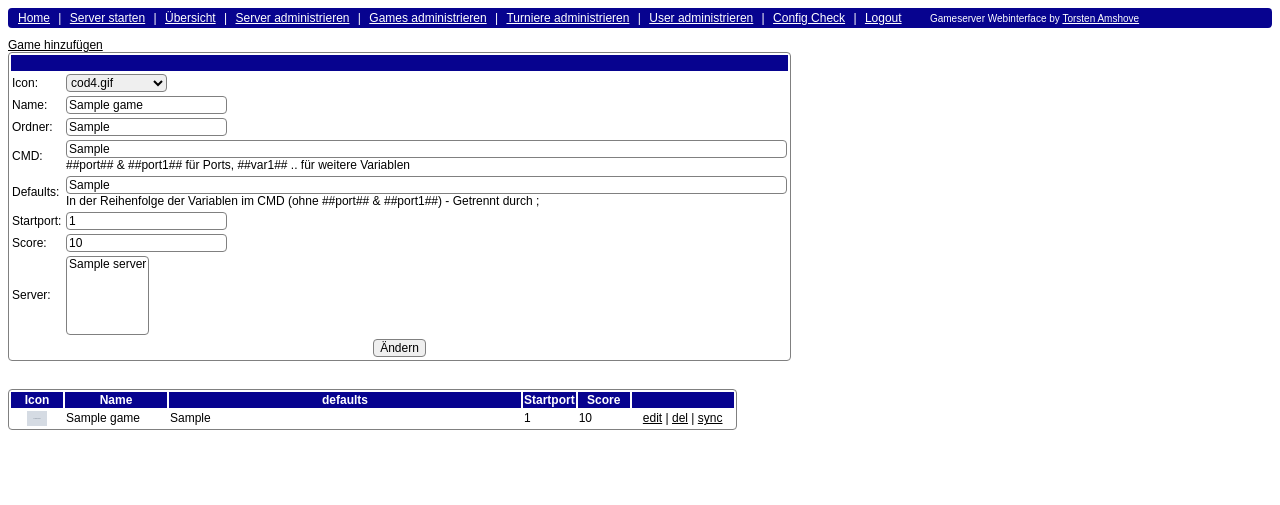
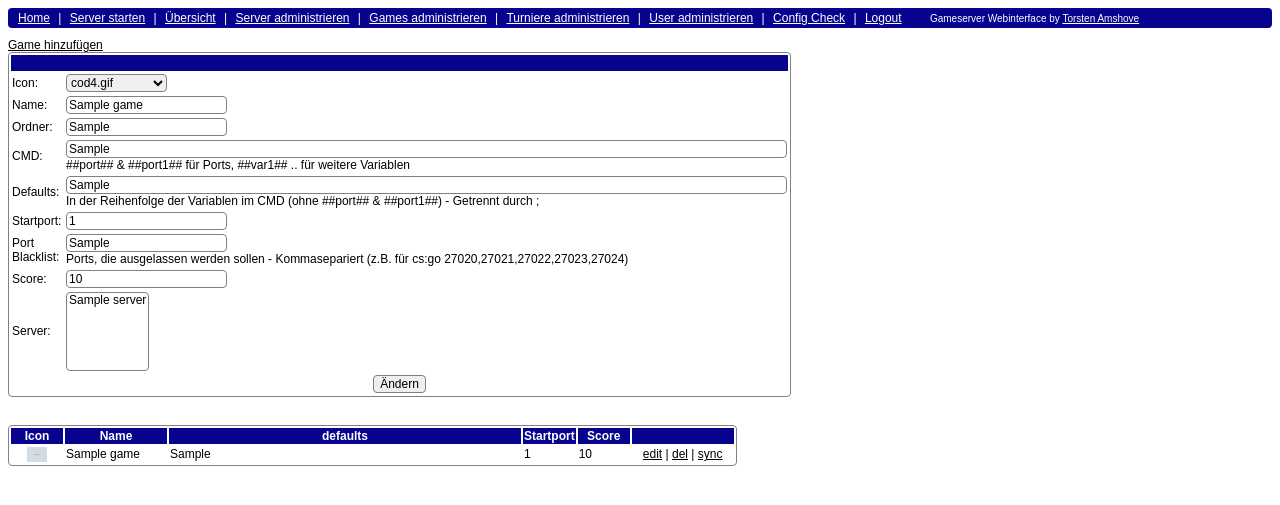
Before and after one commit to amshove/gameserver_webinterface, a PHP site: page /index.php?page=games&cmd=edit&id=1 in a window 1280 px wide. Shown: the top 505 px of the page. Run offline with PHP 8.4, Linux system fonts and the light colour scheme; a user stored in the database is signed in; tables that the repository leaves empty or names only in its code hold one stand-in row (values such as "Sample post"); grey boxes marked "Sample" are stand-in pictures; data that the repository does not hold is empty.

Commit message:
- Neu: Blacklist fuer gameserver Ports, um z.B. bei cs:go die versteckten Ports zu ueberspringen (closes #25)

```diff
--- a/DB.sql
+++ b/DB.sql
@@ -28,6 +28,7 @@ CREATE TABLE IF NOT EXISTS `games` (
   `cmd` text NOT NULL,
   `defaults` text NOT NULL,
   `start_port` int(11) NOT NULL,
+  `port_blacklist` varchar(250) NOT NULL,
   `score` int(11) NOT NULL,
   PRIMARY KEY (`id`)
 ) ENGINE=MyISAM  DEFAULT CHARSET=latin1;
--- /dev/null
+++ b/DB_patch_20141029.sql
@@ -0,0 +1 @@
+ALTER TABLE `games` ADD `port_blacklist` VARCHAR( 250 ) NOT NULL AFTER `start_port`
--- a/anlegen.php
+++ b/anlegen.php
@@ -29,10 +29,10 @@ if($_POST["anlegen"]){
     $game = mysql_fetch_assoc($query);
     $query = mysql_query("SELECT * FROM server WHERE id = '".mysql_real_escape_string($_POST["server"])."' LIMIT 1");
     $server = mysql_fetch_assoc($query);
-    $port = get_port($server,$game["start_port"]); // Port ermitteln - erster freier Port ab start_port
+    $port = get_port($server,$game["start_port"],$game["port_blacklist"]); // Port ermitteln - erster freier Port ab start_port
     if(!$port) echo "<div class='meldung_error'>Konnte keinen freien Port finden - Server erreichbar?</div><br>";
     else{
-      $port1 = get_port($server,$port+1); // Port ermitteln - erster freier Port ab ermittelten Port
+      $port1 = get_port($server,$port+1,$game["port_blacklist"]); // Port ermitteln - erster freier Port ab ermittelten Port
       if(!$port1) echo "<div class='meldung_error'>Konnte keinen freien Port finden - Server erreichbar?</div><br>";
       else{
         $vars = parse_cmd($game["cmd"]); // Variablen aus cmd auslesen
--- a/functions.inc.php
+++ b/functions.inc.php
@@ -56,8 +56,10 @@ function parse_cmd($cmd){
 }
 
 // Funktion zum bestimmen des naechsten freien Ports
-function get_port($server,$port){
+function get_port($server,$port,$blacklist = ""){
   global $ssh_string, $tmp_dir;
+
+  $blacklist = explode(",",$blacklist);
 
   $query = mysql_query("SELECT port FROM running WHERE serverid = '".$server["id"]."'");
   $exclude = array();
@@ -66,6 +68,7 @@ function get_port($server,$port){
   if(trim(shell_exec($ssh_string." ".$server["user"]."@".$server["ip"]." \"echo 1\"")) == 1){
     for($i=0; $i<=100; $i++){
       if(in_array($port,$exclude)) $port++;
+      elseif(in_array($port,$blacklist)) $port++;
       elseif(file_exists($tmp_dir."/".$server["ip"]."_".$port)) $port++; // Lockfile existiert bereits?
       else{
         exec($ssh_string." ".$server["user"]."@".$server["ip"]." \"netstat -tuln | grep $port\"",$retarr,$rc);
--- a/games.php
+++ b/games.php
@@ -109,6 +109,8 @@ if($_POST["add"] || $_POST["edit"]){
   }elseif(!preg_match("/^[a-zA-Z0-9_-]*$/",$_POST["name"])){ // Name ueberpruefen
     echo "<div class='meldung_error'>Der Name darf nur aus Buchstaben, Zahlen, Binde- und Unterstrichen bestehen!</div><br>";
     $error = true;
+  }elseif(!preg_match("/^[0-9,]*$/",$_POST["port_blacklist"])){ // Port-Blacklist muss Kommasepariert sein
+    echo "<div class='meldung_error'>Die Port Blacklist darf nur aus Zahlen und Kommas bestehen!</div><br>";
   }
 
   if($error){
@@ -127,16 +129,17 @@ if($_POST["add"] || $_POST["edit"]){
     $cmd = mysql_real_escape_string($_POST["cmd"]);
     $defaults = mysql_real_escape_string($_POST["defaults"]);
     $start_port = mysql_real_escape_string($_POST["start_port"]);
+    $port_blacklist = mysql_real_escape_string($_POST["port_blacklist"]);
     $score = mysql_real_escape_string($_POST["score"]);
     if(is_array($_POST["server"])) $server = $_POST["server"];
     else $server = "";
     if($_POST["add"]){
       // Game anlegen
-      mysql_query("INSERT INTO games SET icon = '".$icon."', name = '".$name."', folder = '".$folder."', cmd = '".$cmd."', defaults = '".$defaults."', start_port = '".$start_port."', score = '".$score."'");
+      mysql_query("INSERT INTO games SET icon = '".$icon."', name = '".$name."', folder = '".$folder."', cmd = '".$cmd."', defaults = '".$defaults."', start_port = '".$start_port."', port_blacklist = '".$port_blacklist."', score = '".$score."'");
       $id = mysql_insert_id();
     }elseif($_POST["edit"]){
       // Game aendern
-      mysql_query("UPDATE games SET icon = '".$icon."', name = '".$name."', folder = '".$folder."', cmd = '".$cmd."', defaults = '".$defaults."', start_port = '".$start_port."', score = '".$score."' WHERE id = '".$id."' LIMIT 1");
+      mysql_query("UPDATE games SET icon = '".$icon."', name = '".$name."', folder = '".$folder."', cmd = '".$cmd."', defaults = '".$defaults."', start_port = '".$start_port."', port_blacklist = '".$port_blacklist."', score = '".$score."' WHERE id = '".$id."' LIMIT 1");
       $query = get_server_with_game($id);
       while($row = mysql_fetch_assoc($query)){ // Alle Verweise zu dem Game loeschen - werden gleich wiederhergestellt
         $old = explode(",",$row["games"]);
@@ -199,6 +202,11 @@ echo "</select></td>
   <tr>
     <td>Startport:</td>
     <td><input type='text' name='start_port' value='".$value["start_port"]."'></td>
+  </tr>
+  <tr>
+    <td>Port Blacklist:</td>
+    <td><input type='text' name='port_blacklist' value='".$value["port_blacklist"]."'><br>
+        Ports, die ausgelassen werden sollen - Kommasepariert (z.B. f&uuml;r cs:go 27020,27021,27022,27023,27024)</td>
   </tr>
   <tr>
     <td>Score:</td>
--- a/soap/SelfService.php
+++ b/soap/SelfService.php
@@ -203,8 +203,8 @@ if($_SERVER["REMOTE_ADDR"] != "127.0.0.1" && $_SERVER["REMOTE_ADDR"] != $_SERVER
       }
 
       // CMD zusammenbauen
-      $port = get_port($server,$game["start_port"]); // Port ermitteln - erster freier Port ab start_port
-      $port1 = get_port($server,$game["start_port"]+1); // Port ermitteln - erster freier Port ab start_port+1
+      $port = get_port($server,$game["start_port"],$game["port_blacklist"]); // Port ermitteln - erster freier Port ab start_port
+      $port1 = get_port($server,$game["start_port"]+1,$game["port_blacklist"]); // Port ermitteln - erster freier Port ab start_port+1
       if(!$port || !$port1){
         $return[0] = false;
         $return[1] = "Kein Port gefunden ..";
```
